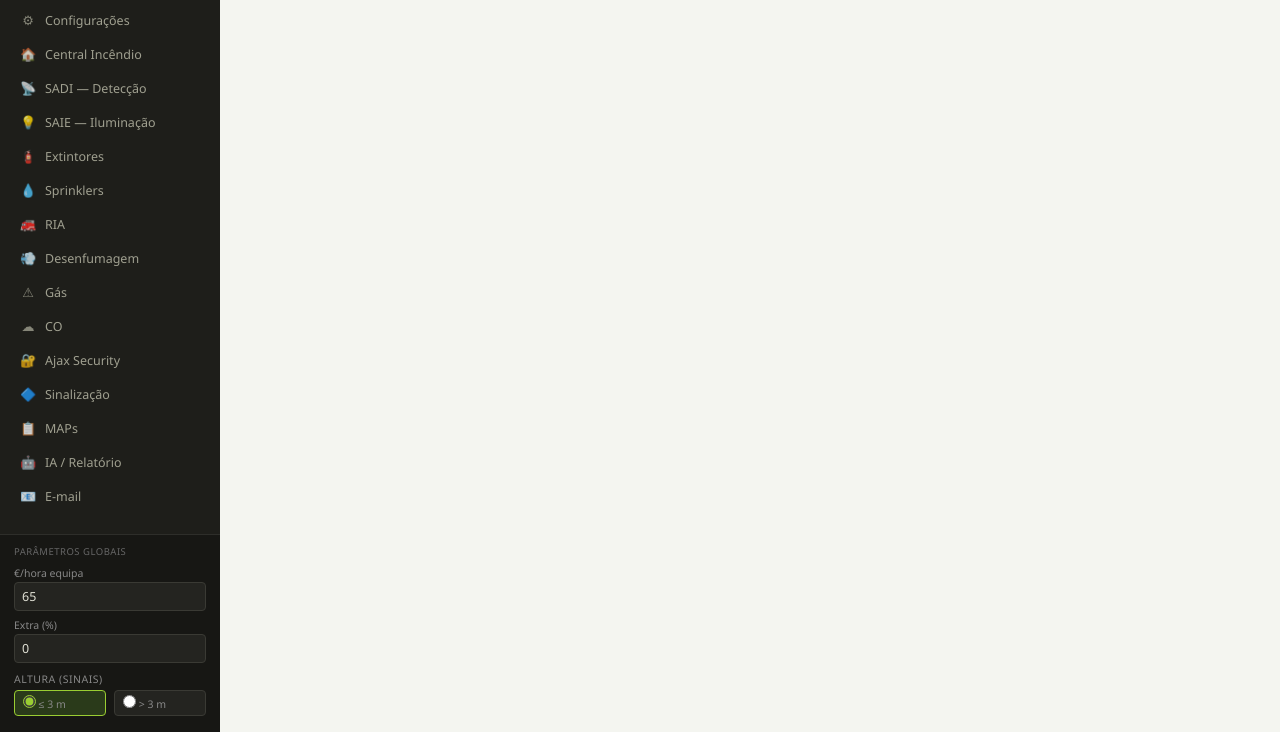
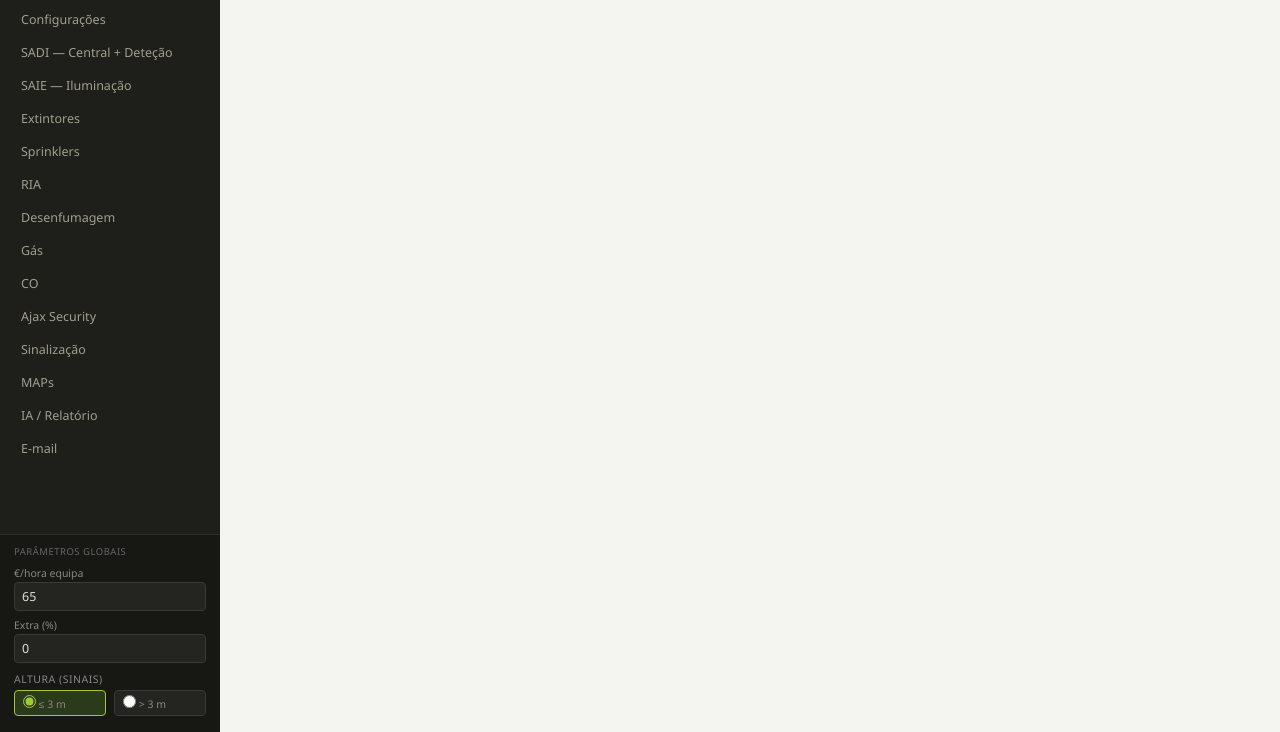
Before and after one commit to acarlosf/orc, a plain HTML site: page index.html in a window 1280 px wide. Shown: the part 68-800 px from the top of the page. Drawn offline with Linux system fonts and the light colour scheme.

Commit message:
Add files via upload

```diff
--- a/index.html
+++ b/index.html
@@ -230,7 +230,7 @@ body{display:flex;flex-direction:row;background:var(--bg);font-size:13px;color:#
 #sb-logo span{font-size:13.5px;font-weight:700;color:#fff;line-height:1.2}
 #sb-logo small{font-size:9.5px;color:#888;display:block}
 #sb-nav{flex:1;padding:6px 0;overflow-y:auto}
-.nav-link{display:flex;align-items:center;gap:8px;padding:8px 16px;color:#a0a090;font-size:12.5px;cursor:pointer;text-decoration:none;border-left:3px solid transparent;transition:background .12s,color .12s;user-select:none}
+.nav-link{display:block;padding:8px 16px 8px 18px;color:#a0a090;font-size:12.5px;cursor:pointer;text-decoration:none;border-left:3px solid transparent;transition:background .12s,color .12s;user-select:none;white-space:nowrap;overflow:hidden;text-overflow:ellipsis}
 .nav-link:hover{background:#ffffff12;color:#ddd}
 .nav-link.active{background:#ffffff1a;color:#fff;border-left-color:var(--green);font-weight:600}
 .nav-link .ni{font-size:13px;min-width:18px;text-align:center;opacity:.8}
@@ -254,7 +254,7 @@ body{display:flex;flex-direction:row;background:var(--bg);font-size:13px;color:#
 .tb-reset{padding:6px 14px;background:#00000030;border:1px solid #ffffff40;color:#fff;border-radius:5px;cursor:pointer;font-size:12px;font-weight:500}
 .tb-reset:hover{background:#00000050}
 #sections{flex:1;overflow-y:auto;padding:14px 18px}
-.section{display:none}
+.section{display:none;max-width:860px;margin:0 auto}
 .section.active{display:block}
 .section .cbody{display:block !important}
 .section .chdr .chev{display:none}
@@ -273,21 +273,20 @@ header{display:none}
     <div><span>SEGMON</span><small>Orçamentação SCIE</small></div>
   </div>
   <nav id="sb-nav">
-    <a class="nav-link" data-sec="geral" onclick="showSec('geral');return false;" href="#"><span class="ni">⚙</span>Configurações</a>
-<a class="nav-link" data-sec="cent" onclick="showSec('cent');return false;" href="#"><span class="ni">🏠</span>Central Incêndio</a>
-<a class="nav-link" data-sec="sadi" onclick="showSec('sadi');return false;" href="#"><span class="ni">📡</span>SADI — Detecção</a>
-<a class="nav-link" data-sec="saie" onclick="showSec('saie');return false;" href="#"><span class="ni">💡</span>SAIE — Iluminação</a>
-<a class="nav-link" data-sec="ext" onclick="showSec('ext');return false;" href="#"><span class="ni">🧯</span>Extintores</a>
-<a class="nav-link" data-sec="spv" onclick="showSec('spv');return false;" href="#"><span class="ni">💧</span>Sprinklers</a>
-<a class="nav-link" data-sec="ria" onclick="showSec('ria');return false;" href="#"><span class="ni">🚒</span>RIA</a>
-<a class="nav-link" data-sec="desfum" onclick="showSec('desfum');return false;" href="#"><span class="ni">💨</span>Desenfumagem</a>
-<a class="nav-link" data-sec="gas" onclick="showSec('gas');return false;" href="#"><span class="ni">⚠</span>Gás</a>
-<a class="nav-link" data-sec="co" onclick="showSec('co');return false;" href="#"><span class="ni">☁</span>CO</a>
-<a class="nav-link" data-sec="ajax" onclick="showSec('ajax');return false;" href="#"><span class="ni">🔐</span>Ajax Security</a>
-<a class="nav-link" data-sec="sinais" onclick="showSec('sinais');return false;" href="#"><span class="ni">🔷</span>Sinalização</a>
-<a class="nav-link" data-sec="map" onclick="showSec('map');return false;" href="#"><span class="ni">📋</span>MAPs</a>
-<a class="nav-link" data-sec="ia" onclick="showSec('ia');return false;" href="#"><span class="ni">🤖</span>IA / Relatório</a>
-<a class="nav-link" data-sec="email" onclick="showSec('email');return false;" href="#"><span class="ni">📧</span>E-mail</a>
+    <a class="nav-link" data-sec="geral" onclick="showSec('geral');return false;" href="#">Configurações</a>
+<a class="nav-link" data-sec="sadi" onclick="showSec('sadi');return false;" href="#">SADI — Central + Deteção</a>
+<a class="nav-link" data-sec="saie" onclick="showSec('saie');return false;" href="#">SAIE — Iluminação</a>
+<a class="nav-link" data-sec="ext" onclick="showSec('ext');return false;" href="#">Extintores</a>
+<a class="nav-link" data-sec="spv" onclick="showSec('spv');return false;" href="#">Sprinklers</a>
+<a class="nav-link" data-sec="ria" onclick="showSec('ria');return false;" href="#">RIA</a>
+<a class="nav-link" data-sec="desfum" onclick="showSec('desfum');return false;" href="#">Desenfumagem</a>
+<a class="nav-link" data-sec="gas" onclick="showSec('gas');return false;" href="#">Gás</a>
+<a class="nav-link" data-sec="co" onclick="showSec('co');return false;" href="#">CO</a>
+<a class="nav-link" data-sec="ajax" onclick="showSec('ajax');return false;" href="#">Ajax Security</a>
+<a class="nav-link" data-sec="sinais" onclick="showSec('sinais');return false;" href="#">Sinalização</a>
+<a class="nav-link" data-sec="map" onclick="showSec('map');return false;" href="#">MAPs</a>
+<a class="nav-link" data-sec="ia" onclick="showSec('ia');return false;" href="#">IA / Relatório</a>
+<a class="nav-link" data-sec="email" onclick="showSec('email');return false;" href="#">E-mail</a>
   </nav>
   <div id="sb-controls">
     <div class="sb-title">Parâmetros Globais</div>
@@ -341,9 +340,9 @@ header{display:none}
   </div>
 </div>
 </div>
-<div class="section" id="sec-cent">
+<div class="section" id="sec-sadi">
 <div class="card" id="card-cent">
-  <div class="chdr closed" onclick="tog('cent')">Central de Incêndio <span class="chev">▼</span></div>
+  <div class="chdr closed" onclick="tog('cent')">Central de Incêndio</div>
   <div class="cbody hidden" id="body-cent">
     <div class="cblock">
       <label>Tipo, dimensão e nº de detetores do sistema</label>
@@ -366,11 +365,8 @@ header{display:none}
   </div>
 </div>
 
-</div>
-
-<div class="section" id="sec-sadi">
 <div class="card" id="card-sadi">
-  <div class="chdr closed" onclick="tog('sadi')">SADI — Deteção de Incêndio <span class="chev">▼</span></div>
+  <div class="chdr closed" onclick="tog('sadi')">SADI — Deteção de Incêndio</div>
   <div class="cbody hidden" id="body-sadi">
     <div id="eq-sadi"></div>
     <div class="subsec-hdr" onclick="togSub('ins-sadi')">Cabos e Insumos <span id="arr-ins-sadi">▶</span></div>
@@ -855,6 +851,7 @@ const EQ_EXT=[
   {id:'fita',      name:'Fita Intumescente (metro)',  mk:'fita',     inst:{},       email:'fita intumescente',             sec:'SPV', unitEmail:'m'},
 ];
 const EQ_DESFUM=[
+  {id:'desfum-central', name:'Central de Desenfumagem',             mk:'central_desfum',inst:{base:0,lig:1,det:0,ensaio:1}, email:'central de desenfumagem'},
   {id:'desfum-boton',  name:'Botão Manual de Acionamento',    mk:'botoneira',   inst:{base:1,lig:1,det:0,ensaio:1}, email:'botões manuais desenfumagem'},
   {id:'desfum-motor',  name:'Motor Atuador de Damper',         mk:'motor_damper',inst:{base:0,lig:1,det:0,ensaio:1}, email:'motores atuadores de damper'},
   {id:'desfum-damper', name:'Damper Corta-Fugas',              mk:'damper',      inst:{base:0,lig:0,det:0,ensaio:1}, email:'dampers corta-fugas'},
```
